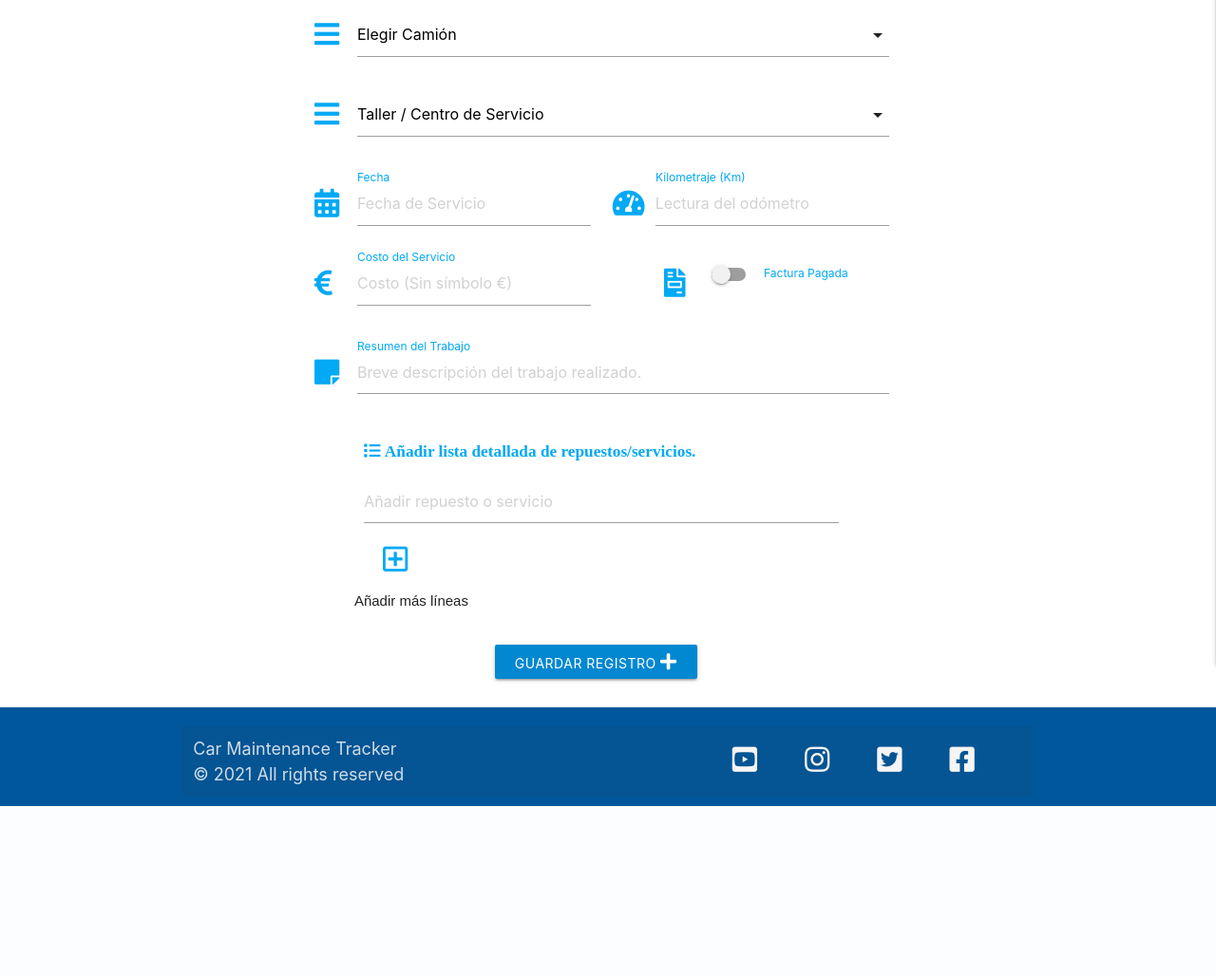
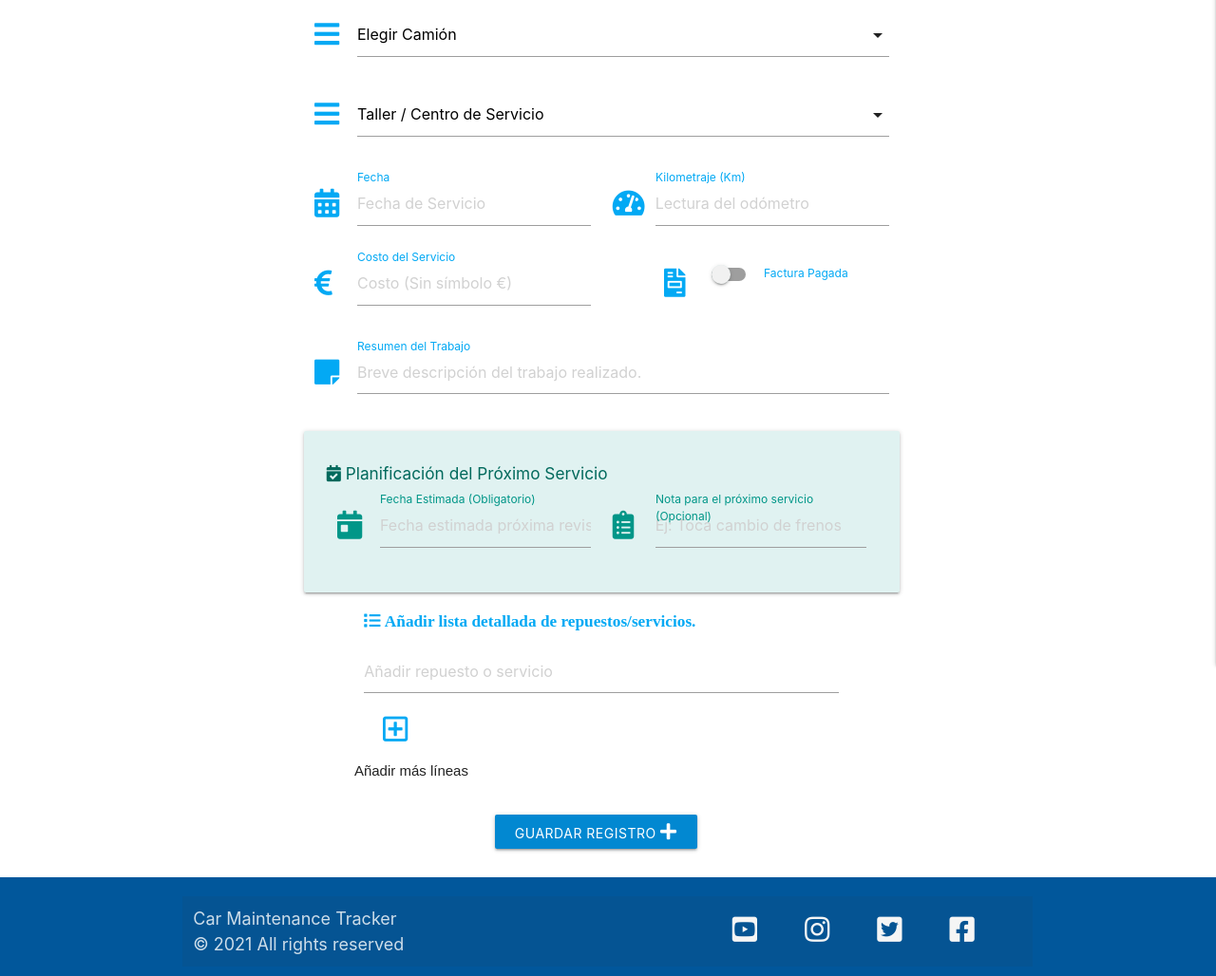
Before and after one commit to YainderJ/Trackeo-de-camiones, a Flask app: page /add_record in a window 1280 px wide. Shown: the part 160-1188 px from the top of the page at 95% size. Before the commit the page ends 1009 px from the top, so only its background shows below. Run offline with Flask 2, Linux system fonts and the light colour scheme; the visitor is signed in with stand-in values (Sample User, id 1); data that the repository does not hold is empty; some libraries are stand-ins or nearby versions.

Commit message:
Agregando cambios para satisfacer nuevo requisito sobre los registros

```diff
--- a/app.py
+++ b/app.py
@@ -145,7 +145,10 @@ def add_record():
                 "garage_name": request.form.get("garage_name"),
                 "garage_contact": contact,
                 "garage_phone": phone,
-                "service_items": request.form.getlist("service_items")
+                "service_items": request.form.getlist("service_items"),
+                # NUEVOS CAMPOS:
+                "next_service_date": request.form.get("next_service_date"),
+                "next_service_note": request.form.get("next_service_note")
             }
 
             mongo.db.maintenance.insert_one(details)
@@ -190,7 +193,10 @@ def edit_record(record_id):
                 "garage_name": request.form.get("garage_name"),
                 "garage_contact": contact,
                 "garage_phone": phone,
-                "service_items": request.form.getlist("service_items")
+                "service_items": request.form.getlist("service_items"),
+                # NUEVOS CAMPOS:
+                "next_service_date": request.form.get("next_service_date"),
+                "next_service_note": request.form.get("next_service_note")
 
             }
             mongo.db.maintenance.update(
--- a/templates/add_record.html
+++ b/templates/add_record.html
@@ -64,6 +64,24 @@
                 </div>
             </div>
 
+            <div class="row card-panel teal lighten-5">
+                <h6 class="teal-text text-darken-3"><i class="fas fa-calendar-check"></i> Planificación del Próximo Servicio</h6>
+
+                <div class="input-field col s12 m6">
+                    <i class="fas fa-calendar-day prefix teal-text"></i>
+                    <input placeholder="Fecha estimada próxima revisión" id="next_service_date" name="next_service_date" type="text"
+                        class="datepicker validate" required>
+                    <label for="next_service_date" class="teal-text">Fecha Estimada (Obligatorio)</label>
+                </div>
+
+                <div class="input-field col s12 m6">
+                    <i class="fas fa-clipboard-list prefix teal-text"></i>
+                    <input placeholder="Ej: Toca cambio de frenos" id="next_service_note" name="next_service_note" type="text"
+                        class="validate">
+                    <label for="next_service_note" class="teal-text">Nota para el próximo servicio (Opcional)</label>
+                </div>
+            </div>
+
             <div class="row">
                 <div class="col s10 offset-s1">
                     <h6 class="fas fa-list light-blue-text list_icon"> Añadir lista detallada de repuestos/servicios.</h6>
```
Also changed, not shown: templates/detailed_record.html (+22 -0 lines), templates/edit_record.html (+18 -0 lines).
